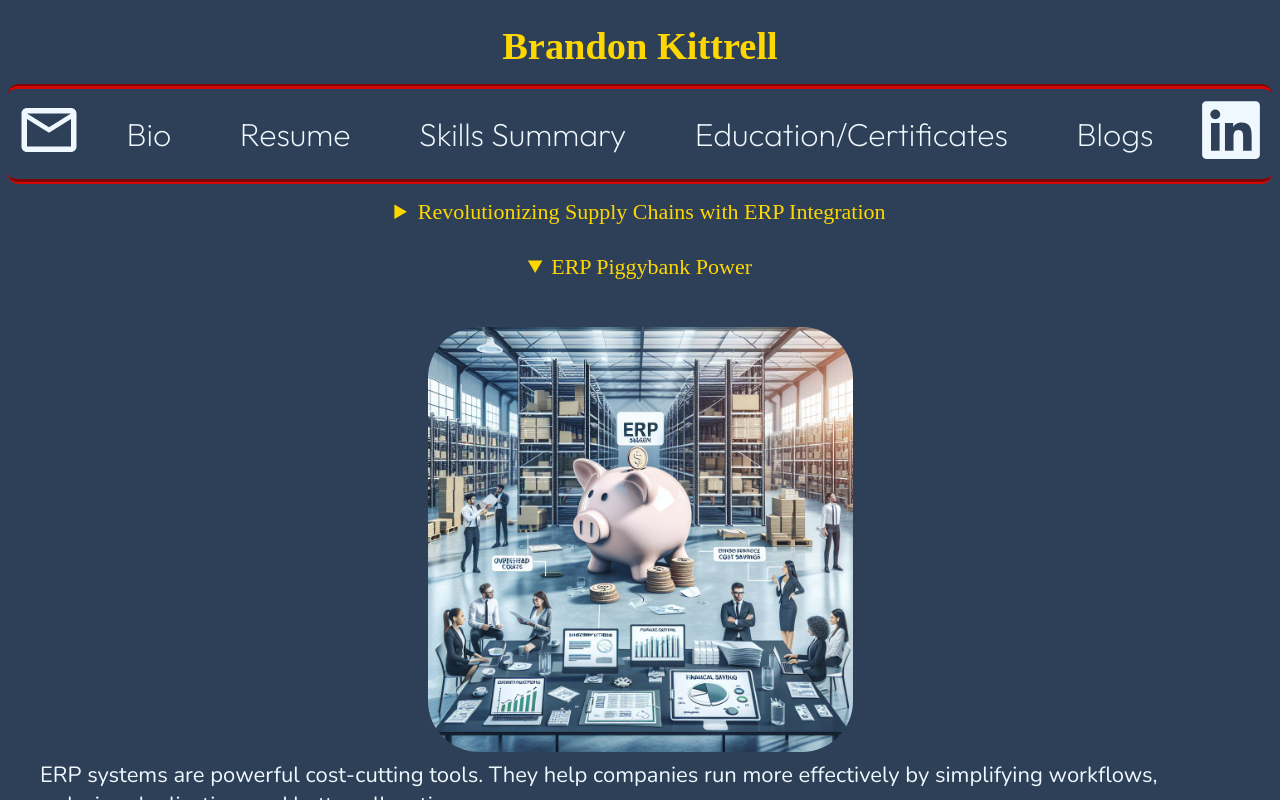
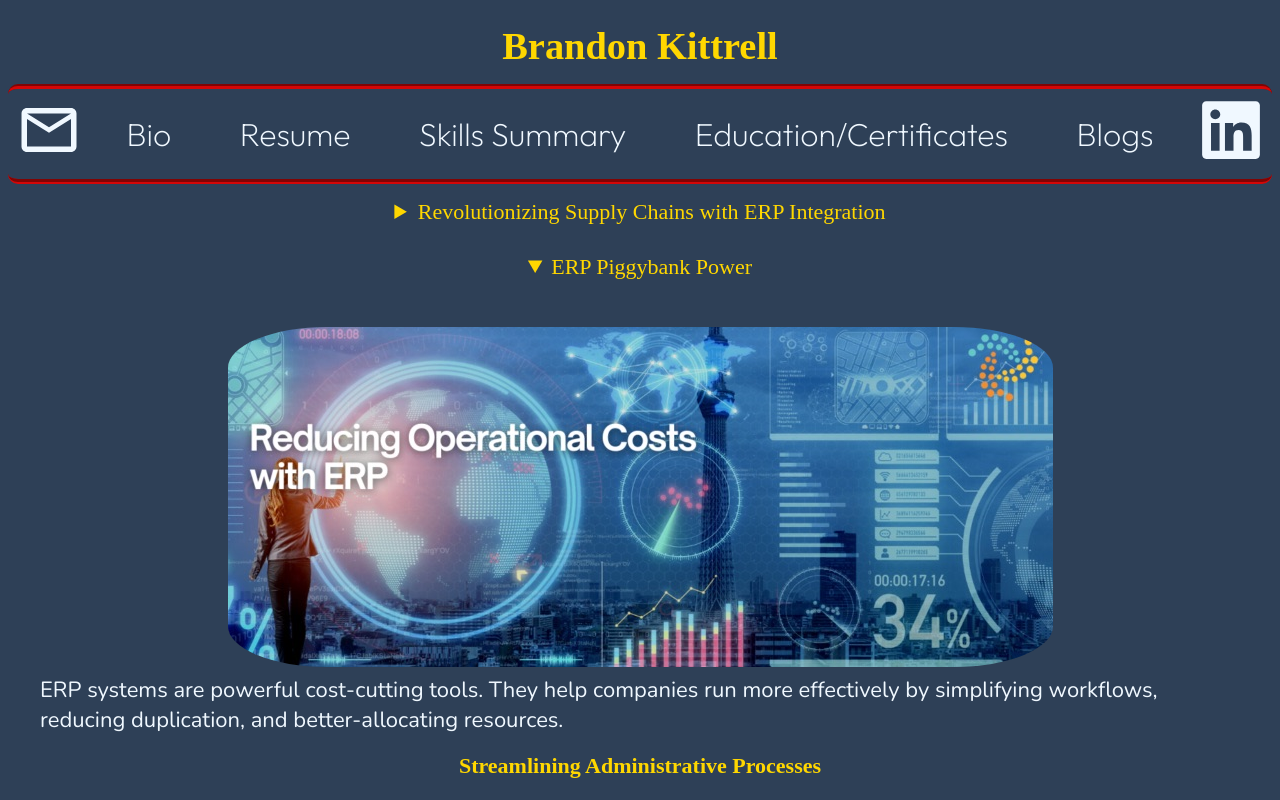
Before and after one commit to BRKittrell/Breviary2, a React (Create React App) app: page /blogs in a window 1280 px wide. Both pictures are taken after a click on the heading "ERP Piggybank Power". Shown: the top 800 px of the page. Built offline with nearby package versions, Linux system fonts and the light colour scheme; a web font is replaced by a local one.

Commit message:
changed img to link to article

```diff
--- a/src/pages/Blogs.js
+++ b/src/pages/Blogs.js
@@ -1,7 +1,8 @@
 import React from "react";
 import ERP_SCM from "../images/ERP_SCM.jpg"
 import Piggybank from "../images/Piggybank.jpeg"
-import PMM from "../images/PMM.jpeg"
+import PMM from "../images/PMM.png"
+import Reducing_Cost from "../images/Reducing_Cost.jpeg"
 
 const Blogs = () => {
   return (
@@ -23,7 +24,7 @@ const Blogs = () => {
 
       <details>
         <summary>ERP Piggybank Power</summary>
-          <img className="blogpic" src={Piggybank}/>
+          <img className="blogpic_red_cost" src={Reducing_Cost}/>
           <p className="blogparagraph">ERP systems are powerful cost-cutting tools. They help companies run more effectively by simplifying workflows, reducing duplication, and better-allocating resources.</p>
           <article>
           <h1>Streamlining Administrative Processes</h1>
@@ -38,7 +39,7 @@ const Blogs = () => {
 
       <details>
         <summary>The Secret Sauce: Product Marketing Managers</summary>
-          <img className="blogpic" src={PMM}/>
+          <img className="blogpic_PMM" src={PMM}/>
           <p className="blogparagraph">The role of the PMM is essential for navigating today’s complex software landscape. By aligning product development with market needs, PMMs drive growth and ensure successful product launches.</p>
           <article>
           <h1>Market Insights</h1>
--- a/src/styling/blogs.css
+++ b/src/styling/blogs.css
@@ -1,4 +1,4 @@
-.blogpic{
+.blogpic {
     width: 425px;
     height: 425px;
     object-fit: cover;
@@ -6,7 +6,7 @@
     margin-top: 2rem;
 }
 
-summary{
+summary {
     color: gold;
     text-align: center;
     font-family: 'Aboreto', cursive;
@@ -14,13 +14,25 @@ summary{
     margin: 14.74px;
 }
 
-.blogparagraph{
+.blogparagraph {
     text-align: left; /* Keeps text aligned to the left */
     width: 75rem;     /* Sets width */
     margin: 0 auto;
 }
 
-article{
+article {
     width: 75rem;     /* Sets width */
     margin: 0 auto;
 }
+
+.blogpic_red_cost {
+    width: fit-content;
+    border-radius: 12%;
+    margin-top: 2rem;
+}
+
+.blogpic_PMM {
+    height: 425px;   /* Match the height of .blogpic */
+    border-radius: 12%;
+    margin-top: 2rem;
+}
```
Also changed, not shown: src/images/Reducing_Cost.jpeg (added), 17 other files (tests, documents, lock files or other folders).
